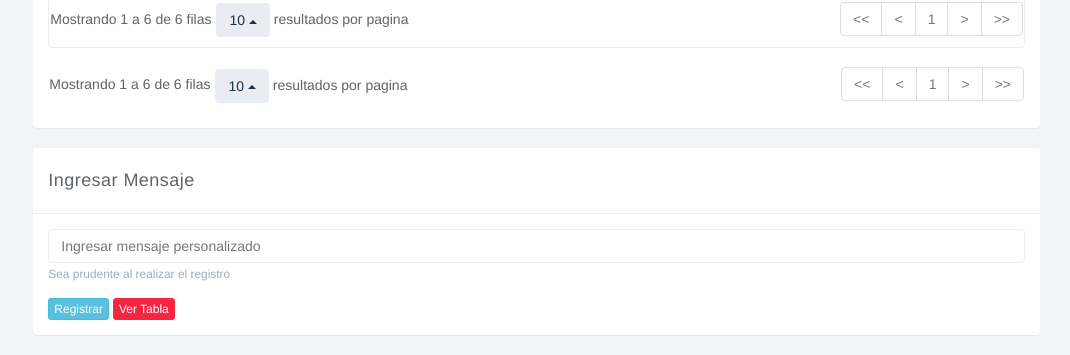
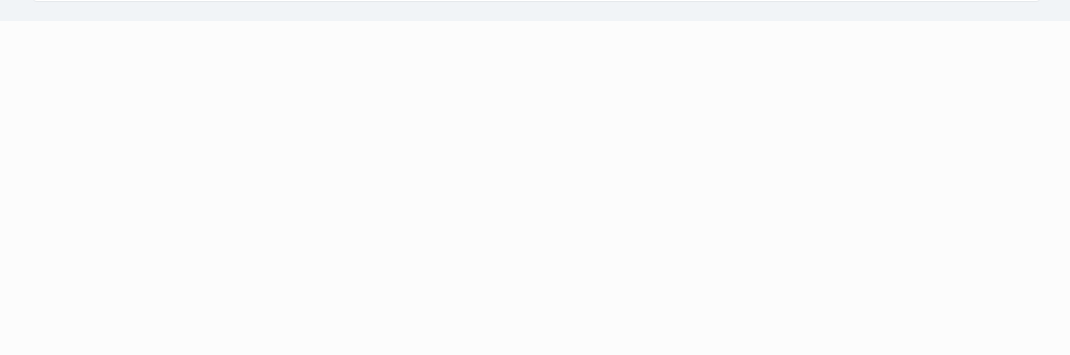
Before and after one commit to junioryauricasa/oftlmlz-0401, a PHP site: page /admin/mensaje.php in a window 1280 px wide. Shown: the part 807-1162 px from the top of the page, without its empty margins (210-1280 px from the left). After the commit the page ends 809 px from the top, so only its background shows below. Run offline with PHP 8.4, Linux system fonts and the light colour scheme; a user stored in the database is signed in; data comes from the database, SQL or seed files in the repository; some web fonts are replaced.

Commit message:
correcion

```diff
--- a/admin/mensaje.php
+++ b/admin/mensaje.php
@@ -211,6 +211,6 @@
 		</script>
 </body>
 
-<?php include ('mensaje_insert.php') // invocacion al formulario insert?>
+<?php //include ('mensaje_insert.php') // invocacion al formulario insert?>
 
 </html>
```
